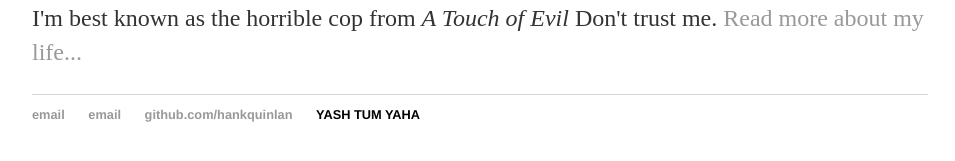
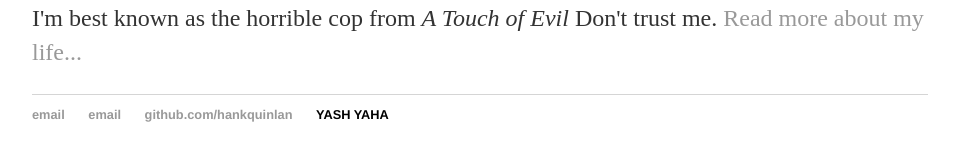
Before and after one commit to yash77/yash77.github.io, a Jekyll site: the page built from index.html, in a window 1280 px wide. Shown: the part 195-356 px from the top of the page, without its empty margins (160-1115 px from the left). Built offline with Jekyll 4.4.1, drawn with Linux system fonts in a browser that asks for light colours.

Commit message:
Update default.html
deleted

```diff
--- a/_layouts/default.html
+++ b/_layouts/default.html
@@ -23,7 +23,7 @@
 	        		<li><a href="mailto:hankquinlanhub@gmail.com">email</a></li>
 				<li><a href="mailto:hankquinlanhub@gmail.com">email</a></li>
 	        		<li><a href="https://github.com/hankquinlan">github.com/hankquinlan</a></li>
-				<li>YASH TUM YAHA</li>
+				<li>YASH YAHA</li>
 				</ul>
 			</footer>
 		</body>
```
